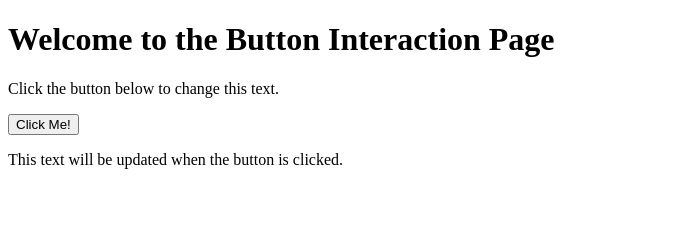
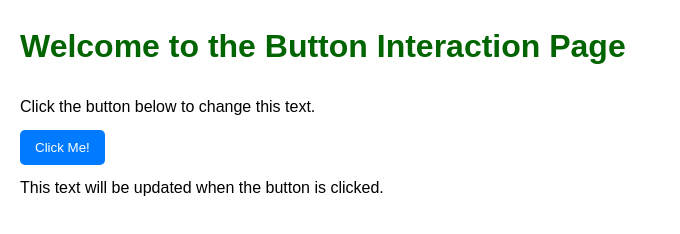
Before and after one commit to acciojob/getters-and-setters-Ravisharma-1999, a website: page main.html in a window 1280 px wide. Shown: the whole page, without its empty margins (0-680 px from the left). Drawn offline with Linux system fonts and the light colour scheme.

Commit message:
created a submission

```diff
--- a/script.js
+++ b/script.js
@@ -5,8 +5,10 @@ document.addEventListener('DOMContentLoaded', function() {
 
     // Add an event listener for the button click
     button.addEventListener('click', function() {
-        // Get the paragraph element and update its content
-        const p = document.querySelectorAll('p')[1]; // The second <p> element
+        // Get the second paragraph element
+        const p = document.querySelectorAll('p')[1]; // Index 1 refers to the second <p>
+
+        // Update the text content of the paragraph
         p.textContent = "The button was clicked! This is an updated message.";
 
         // Change the color of the paragraph text to blue
--- a/styles.css
+++ b/styles.css
@@ -1 +1,27 @@
 /*  your css code here. If applicable */
+body {
+    font-family: Arial, sans-serif;
+    margin: 20px;
+    line-height: 1.6;
+}
+
+h1 {
+    color: darkgreen;
+}
+
+button {
+    padding: 10px 15px;
+    background-color: #007BFF;
+    color: white;
+    border: none;
+    border-radius: 5px;
+    cursor: pointer;
+}
+
+button:hover {
+    background-color: #0056b3;
+}
+
+p {
+    margin: 10px 0;
+}
```
Also changed, not shown: main.html (+1 -1 lines).
